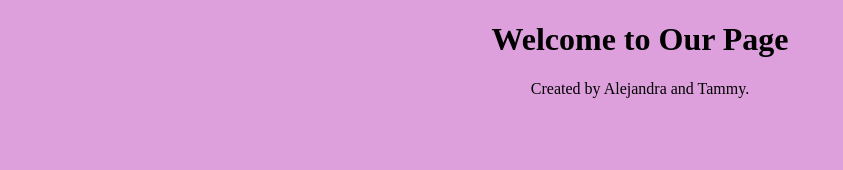
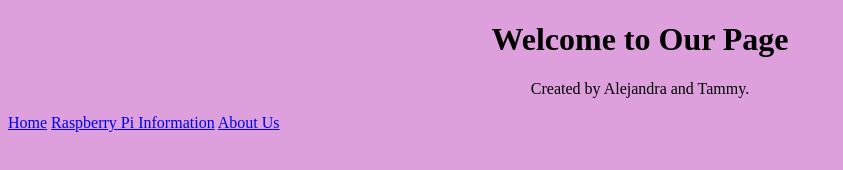
Before and after one commit to asida-00/asida-00.github.io, a plain HTML site: page index.html in a window 1280 px wide. Shown: the whole page, without its empty margins (0-843 px from the left). Drawn offline with Linux system fonts and the light colour scheme.

Commit message:
Add navigation links to index.html
buttons

```diff
--- a/index.html
+++ b/index.html
@@ -10,5 +10,10 @@
  <h1>Welcome to Our Page</h1>
  <p>Created by Alejandra and Tammy.</p>
  </div>
+ <div>
+  <a href="index.html" class="btn">Home</a>
+  <a href="raspberryPi.html" class="btn">Raspberry Pi Information</a>
+  <a href="about.html" class="btn">About Us</a>
+ </div>
 </body>
 </html>
```
